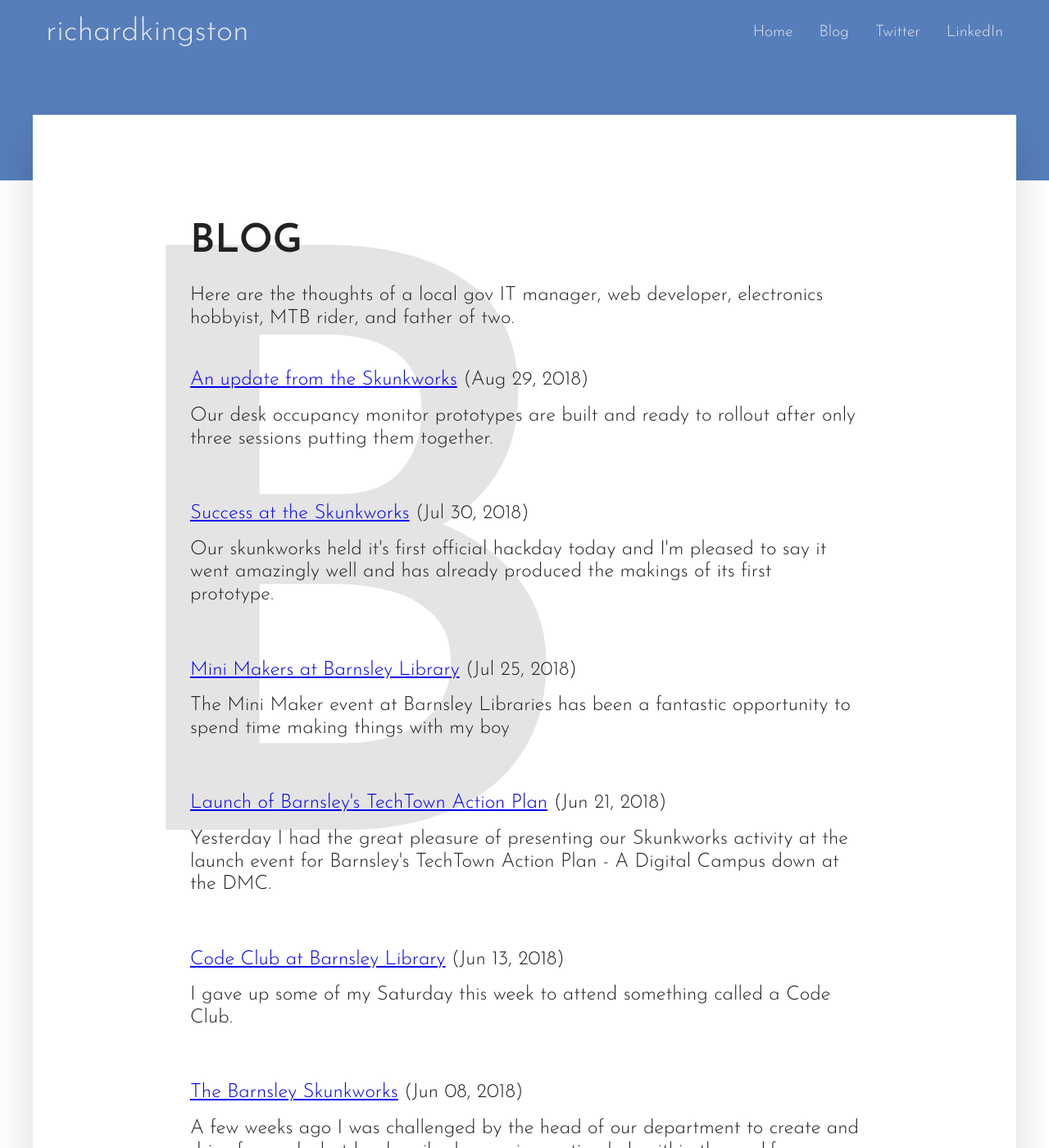
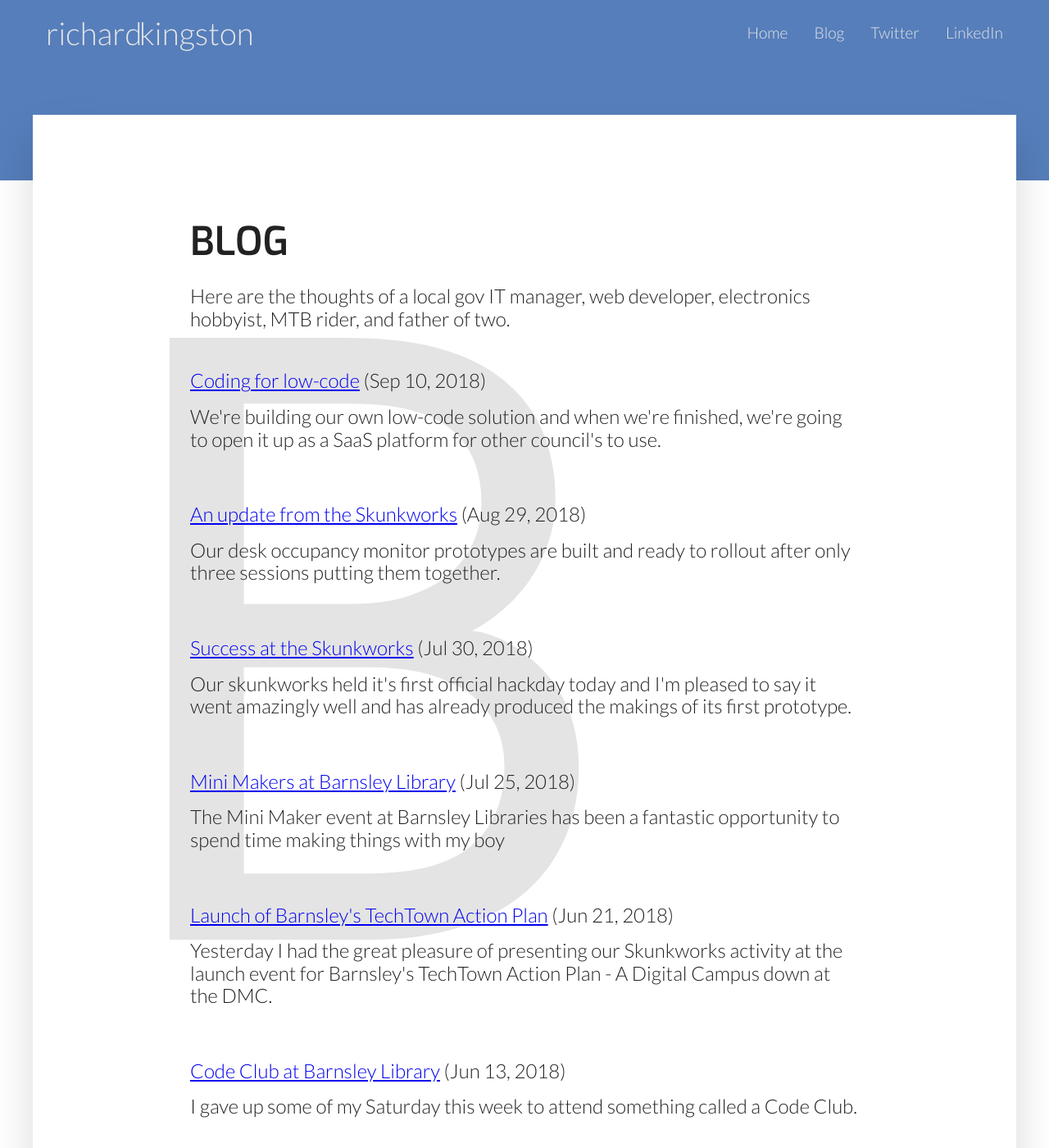
Before and after one commit to kingstonrichard/kingstonrichard.uk, a Jekyll site: the page built from blog/index.html, in a window 1280 px wide and 1400 px high. Shown: the whole window at 82% size. Built offline with Jekyll 4.4.1, drawn with Linux system fonts in a browser that asks for light colours; nearby versions of some CDN libraries; some web fonts are replaced.

Commit message:
Added Aidan's style recommendations

```diff
--- a/_includes/_components.header.html
+++ b/_includes/_components.header.html
@@ -1,7 +1,9 @@
 <header class="c-header">
   <div class="o-container">
     <h1 class="c-header__logo">
-      {{ site.title }}
+      <a class="c-header__logo-link" href="/">
+        {{ site.title }}
+      </a>
     </h1>
     <nav class="c-header__nav">
       <ul class="c-header__nav-list">
--- a/_layouts/master.html
+++ b/_layouts/master.html
@@ -6,7 +6,9 @@
     <meta name="viewport" content="width=device-width, initial-scale=1">
     <title>{% if page.title %}{{ page.title }}{% else %}{{ site.title }}{% endif %}</title>
     <meta name="description" content="{% if page.excerpt %}{{ page.excerpt | strip_html | strip_newlines | truncate: 160 }}{% else %}{{ site.description }}{% endif %}">
-    <link href="https://fonts.googleapis.com/css?family=Josefin+Sans:300,600" rel="stylesheet">
+    <link href="https://fonts.googleapis.com/css?family=Lato:300" rel="stylesheet">
+    <link href="https://fonts.googleapis.com/css?family=Martel-Sans:600" rel="stylesheet">
+    <link href="https://fonts.googleapis.com/css?family=Exo:600" rel="stylesheet">
     <link rel="stylesheet" href="{{ "/css/main.css" | prepend: site.baseurl }}">
     <link rel="canonical" href="{{ page.url | replace:'index.html','' | prepend: site.baseurl | prepend: site.url }}">
     <link rel="alternate" type="application/rss+xml" title="{{ site.title }}" href="{{ "/feed.xml" | prepend: site.baseurl | prepend: site.url }}" />
--- /dev/null
+++ b/_posts/2018-09-10-coding-for-low-code.markdown
@@ -0,0 +1,37 @@
+---
+layout: post
+title:  "Coding for low-code"
+date:   2018-09-10
+categories: coding
+tags: work life other
+intro: We're building our own low-code solution and when we're finished, we're going to open it up as a SaaS platform for other council's to use.
+---
+In Barnsley, we're very lucky that we have an in-house web development team. They're the people behind [our website](https://www.barnsley.gov.uk), our eForms and our CRM amongst other things. They're responsible for building accessible, compliant solutions that meet the needs of our citizens and our departmental staff and they do that very well. I manage that team and I'm incredibly proud to say so.
+
+Today our website scores 94/100 for desktop experience and 100/100 on mobiles according to [Google PageSpeed](https://developers.google.com/speed/pagespeed/insights/?url=barnsley.gov.uk). It was [recently overhauled](https://www.linkedin.com/pulse/new-look-barnsley-council-website-aidan-minton/) with an 80% improvement in response speeds. We gave it [progressive capabilities](../council-knows-whats-appnin/) to function as an app back in November and we have more big plans for its future.
+
+Right now though we're focussing on our eForms. More than that actually. Our transactional platform. We're calling it our Digital Customer Service Platform (DCSP for short), and it will allow our customers to interact with us, anytime, from anywhere and by any means - beyond them just being able to read information on our web pages.
+
+I've blogged before about just how big a task it is to [digitally enable all of our 630+ business processes](../the-challenge-of-digitising-council-services) and we're very mindful of that. We know that if we're not careful, the more we develop, the more we'll have to maintain and in fact today we have a library of over 250 eForms that we manage individually.
+
+When we update our branding styles or tone of voice guidelines, we have to apply them to each eForm seperately. When we take on a new coding technique on a new eForm build, we don't go back and retrofit it to previous builds - who has the time?! When a new eForm is required by our departments, they have to wait until we've finished building an earlier one. And so we recognised last year that we needed a new, more sustainable approach.
+
+DCSP to the rescue. It's designed to be a single platform into which eForms can be developed without coding. It can be deployed to our departments such that they can design, set up, test and maintain their own eForms. It controls the presentation of every one that's published to ensure accessibility and usability standards are maintained. It can handle multilingual outputs, validations and integrations with ease.
+
+Of course we have to actually code this thing first and that's an activity we started a few months ago. We've made some fantastic progress and already we're able to create new eForms, add fields, remove fields, amend fields, reorder fields, save drafts, publish versions, rollback versions and email submissions to departments.
+
+In the fullness of time we'll be able to integrate submissions directly into departmental systems so they don't have to double key entries manually. We'll expand the types of fields that can be used from basic text boxes, textareas, radio buttons, checkboxes and file uploads to map location selectors, GPS locators, calendar date pickers, colour choices, multiple choice selectors, type ahead boxes, data driven fields, etc.
+
+Publish in the cloud as a resilient SaaS solution, it will use an queuing mechanism to ensure citizens, residents and businesses can make submissions through it 24x7, 365. If any of our departmental systems are unavailable (down for upgrades for example), it will hold onto their entries until it's able to push them in, alerting support staff if a number of retries have failed.
+
+It will manage customer profiles, linking in seamlessly with an access portal through which personal details, service accounts (e.g. council tax), passwords, eForm submissions and responses can be managed, monitored and tracked.
+
+Submissions are where this gets really interesting though as eForms are only one access channel. DCS will treat them as such. Actually, submissions will be received through webservice hooks - making them availalbe not only to the eForms, but also to IoT devices including the Amazon Echo, Google Home and Apple Pod. But more... our own IoT developments will be able to use them too. Our litter bins can report when they're almost full. Our vehicles can report defects as they arise (or preferable before they happen). Our street lights and traffic lights can report their own issues. Our electronic rat traps can alert us when they've caught something - we don't have to keep checking them.
+
+The possibilities are endless. We recently learned that Land Rover Jaguar are working on a vehicle system that will identify potholes as their vehicles approach them and adjust the suspension of any colliding wheel to minimise the impact for the passengers. It will then tell any other nearby vehicles of the potholes location so that they can do the same. With our DCS solution, it could also tell us. It could report the pothole to us!
+
+It's a big ambition and one that has the full backing of our Senior Management Team and Digital Leadership Team. I proposed the original idea back in October of last year and secured approval to progress it into business case. With support from colleagues that business case was accepted in July this year and an amount of funding released to secure resources for the 18/19, 19/20 and 20/21 financial years.
+
+I'm obviously very excited the potential of this. I'm also very willing to work with any council's who would like to get involved with us and help make this thing a reality. Our code repository is cloud hosted and open to pull requests from authenticated parties. There's plenty of scope to help speed up the build and plenty of opportunity for other council's to take advantage of the system for their own organisations. Do please get in touch.
+
+For now, I'll continue blogging updates as we progress. We're running fortnightly agile sprints with plannig sessions held every other Monday and review/retrospectives every other Friday. Our backlog is available within our source code repository and always open to new additions and ideas. I'll also blog about why we've chosen to build our own solution over buying one.
--- a/_sass/_base.body.scss
+++ b/_sass/_base.body.scss
@@ -14,6 +14,7 @@ body {
   color:              $color--text;
   font-family:        $font-family;
   font-size:          $font-size;
+  font-weight:        $font-weight;
   margin:             5rem 0 0;
   padding:            0;
 }
--- a/_sass/_base.headings.scss
+++ b/_sass/_base.headings.scss
@@ -7,6 +7,8 @@
  */
 
 h1 {
+  font-family: $font-family--headings;
+  font-weight: $font-weight--heavy;
   margin: 0;
   padding: 0;
 }
--- a/_sass/_components.header.scss
+++ b/_sass/_components.header.scss
@@ -19,6 +19,8 @@ $color__header--bg: #212121 !default;
 $color__header--fg: #e5e5e5 !default;
 $color__nav--bg: darken($color__header--bg, 10) !default;
 $color__nav--fg: $color__header--fg !default;
+$font-family: "Lato", "open-sans", sans-serif !default;
+$font-weight: 300 !default;
 
 .c-header {
   -moz-transform: scaleY(0);
@@ -46,10 +48,16 @@ $color__nav--fg: $color__header--fg !default;
 }
 
 .c-header__logo {
-  font-weight: 300;
+  font-family: $font-family;
+  font-weight: $font-weight;
   padding: 0 1rem;
   text-transform: lowercase;
   word-spacing: -.7rem;
+}
+
+.c-header__logo-link {
+  color: inherit;
+  text-decoration: none;
 }
 
 .c-header__nav {
--- a/_sass/_settings.global.scss
+++ b/_sass/_settings.global.scss
@@ -38,8 +38,11 @@ $spacing--gg: ($spacing * 4);     // Gigantic
   #FONTS
 \*------------------------------------*/
 
-$font-family: 'Josefin Sans', sans-serif;
+$font-family: 'Lato', 'open-sans', sans-serif;
+$font-family--headings: 'Exo', 'open-sans', sans-serif;
 $font-size: 1.2rem;
+$font-weight: 400;
+$font-weight--heavy: 600;
 $font-size--ty: ($font-size / 4);     // Tiny
 $font-size--sm: ($font-size / 2);     // Small
 $font-size--lg: ($font-size * 1.8);   // Large
```
Also changed, not shown: _posts/_2018-09-15-why-we-chose-not-buy-low-code.markdown (added, +8 -0 lines).
